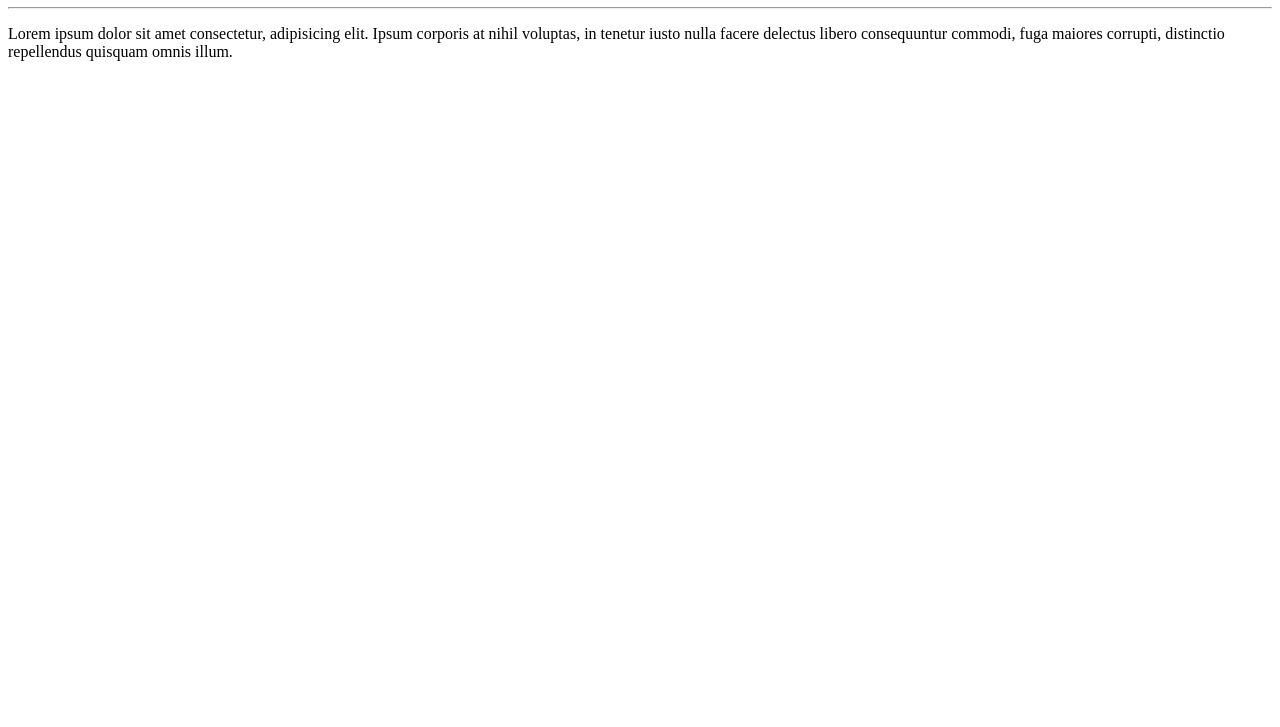
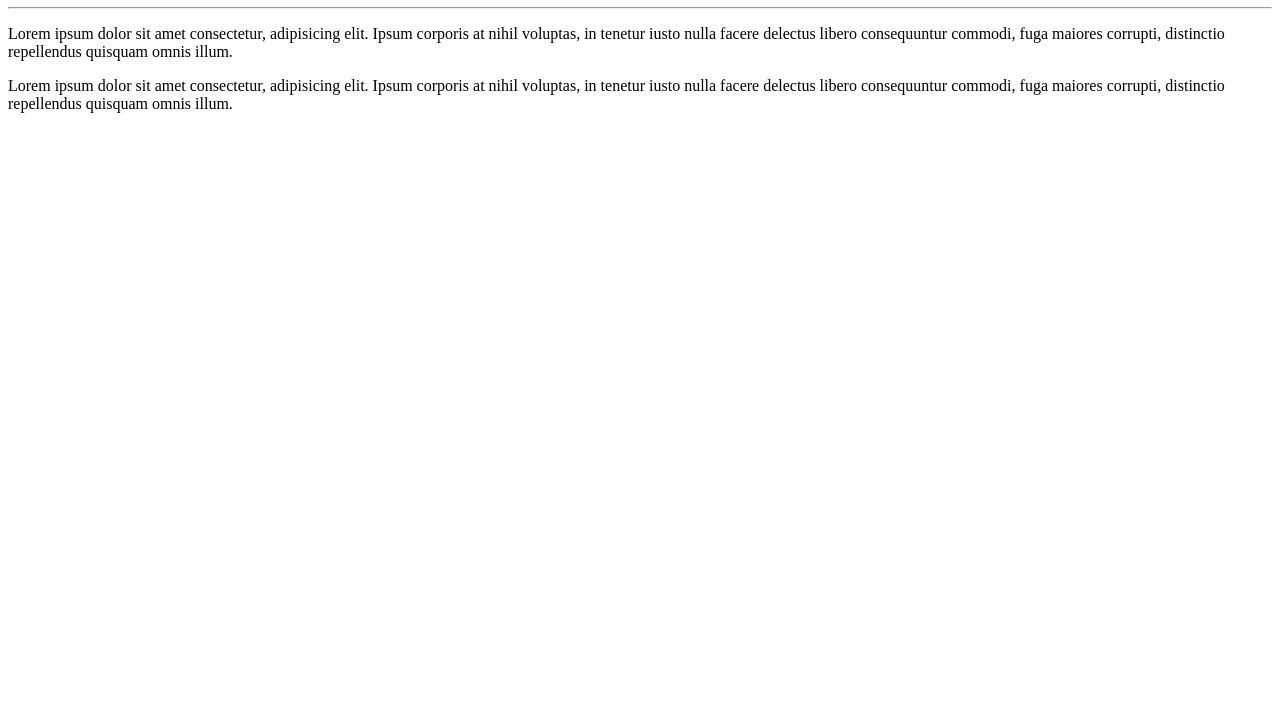
Before and after one commit to xxxBIELxxx/Ola-Mundoo, a plain HTML site: page site-exemplo/index.html in a window 1280 px wide. Shown: the part 73-800 px from the top of the page. Drawn offline with Linux system fonts and the light colour scheme.

Commit message:
adicionei um paragrafo

```diff
--- a/site-exemplo/index.html
+++ b/site-exemplo/index.html
@@ -11,5 +11,7 @@
     <hr>
     <p>Lorem ipsum dolor sit amet consectetur, adipisicing elit. Ipsum corporis at nihil voluptas, in tenetur iusto nulla facere delectus libero consequuntur commodi,
     fuga maiores corrupti, distinctio repellendus quisquam omnis illum.</p>
+    <p>Lorem ipsum dolor sit amet consectetur, adipisicing elit. Ipsum corporis at nihil voluptas, in tenetur iusto nulla facere delectus libero consequuntur commodi,
+        fuga maiores corrupti, distinctio repellendus quisquam omnis illum.</p>
 </body>
 </html>
```
